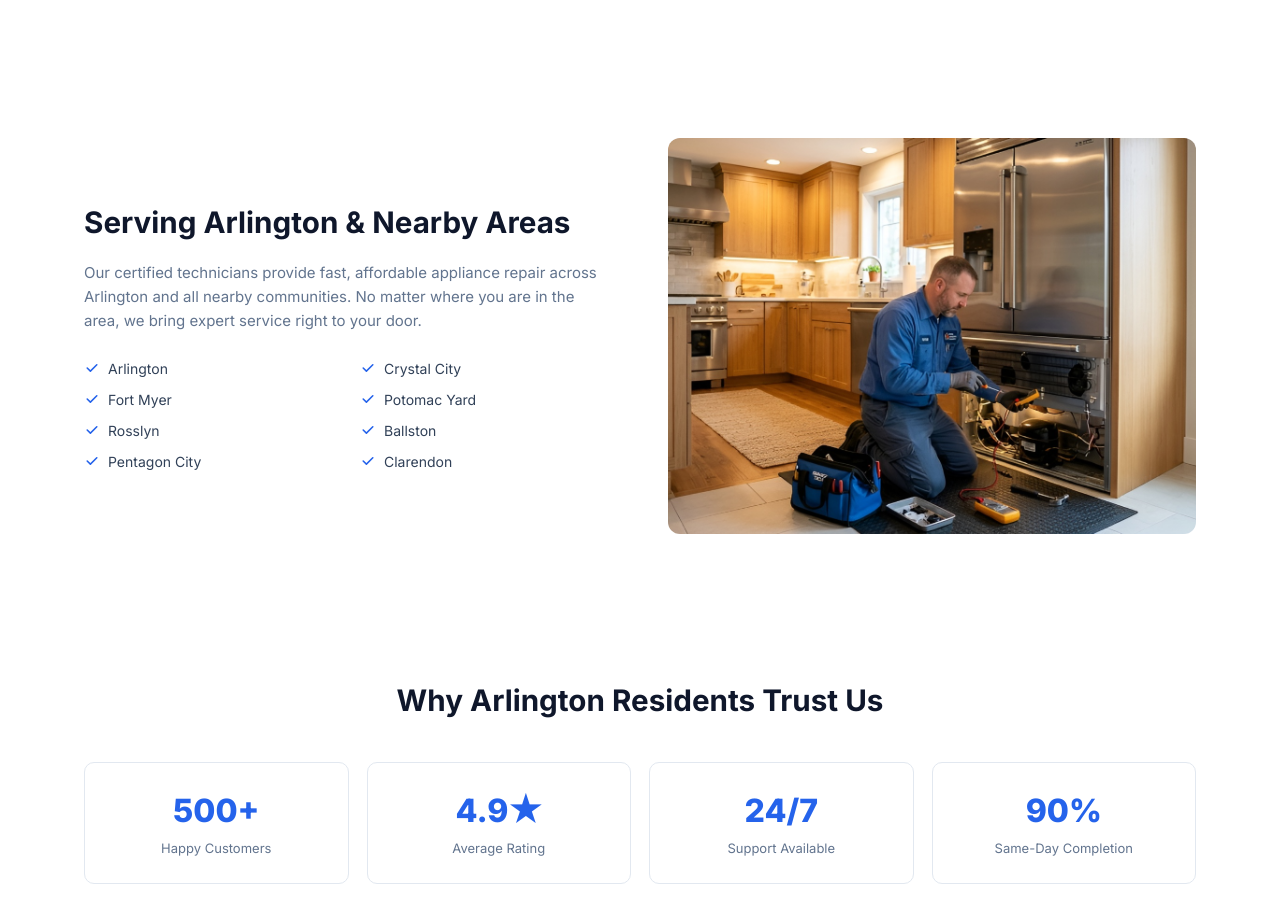
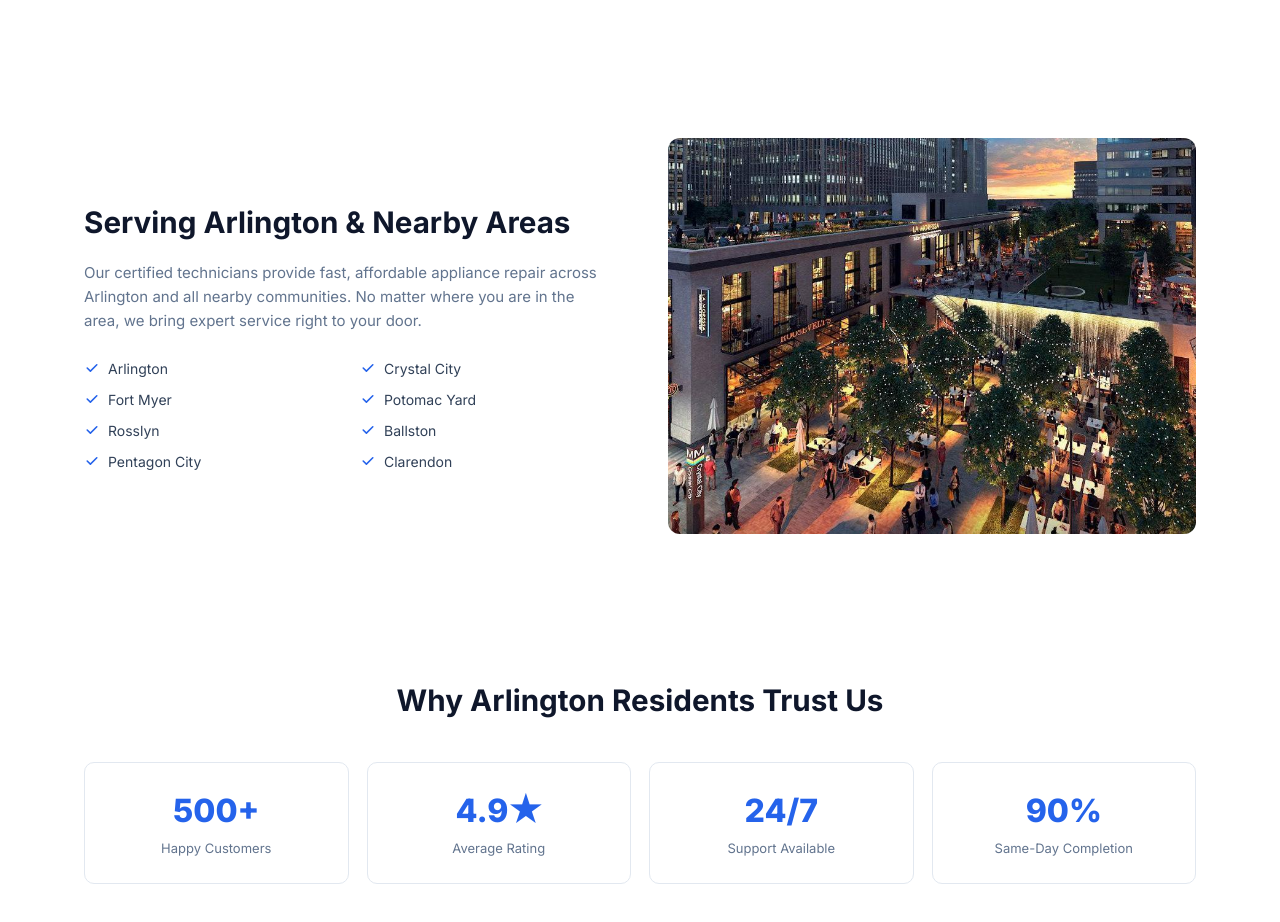
Before and after one commit to handenis86-ux/appliance-fix-va, a Next.js app: page /arlington in a window 1280 px wide. Shown: the part 1140-2062 px from the top of the page. Built offline with nearby package versions, Linux system fonts and the light colour scheme.

Commit message:
Arlington: real Crystal City photo

```diff
--- a/src/app/arlington/page.tsx
+++ b/src/app/arlington/page.tsx
@@ -227,8 +227,8 @@ export default function ArlingtonPage() {
               </div>
               <div className="relative aspect-[4/3] rounded-xl overflow-hidden">
                 <Image
-                  src="/hero.jpg"
-                  alt="Aerial view of Arlington, Virginia"
+                  src="/arlington.jpg"
+                  alt="Aerial view of Crystal City, Arlington, Virginia"
                   fill
                   className="object-cover"
                   sizes="(max-width: 1024px) 100vw, 50vw"
```
Also changed, not shown: public/arlington.jpg (added).
